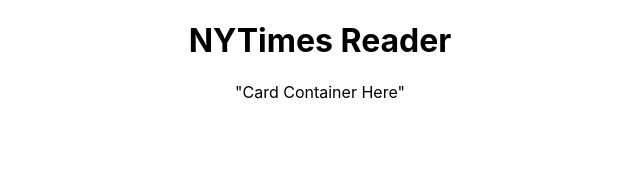
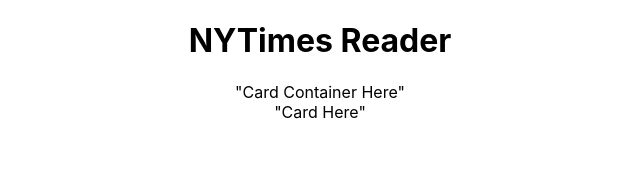
Before and after one commit to Matt-Roden/nytimes-reader-challenge, a React (Create React App) app: page / in a window 1280 px wide. Shown: the top 192 px of the page, without its empty margins (320-960 px from the left). Built offline with nearby package versions, Linux system fonts and the light colour scheme; no server answers.

Commit message:
Render article card data from container parent

```diff
--- a/src/components/CardsContainer/CardsContainer.js
+++ b/src/components/CardsContainer/CardsContainer.js
@@ -1,9 +1,14 @@
 import React from 'react'
+import ArticleCard from '../ArticleCard/ArticleCard'
 
 const CardsContainer = () => {
+  //map out
+
+
   return (
     <div className="articleCards--container">
       "Card Container Here"
+      <ArticleCard />
     </div>
   )
 }
```
